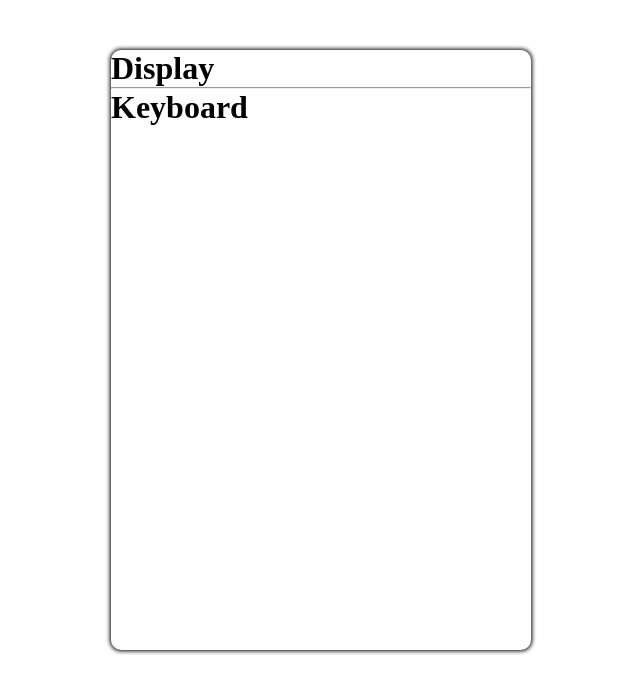
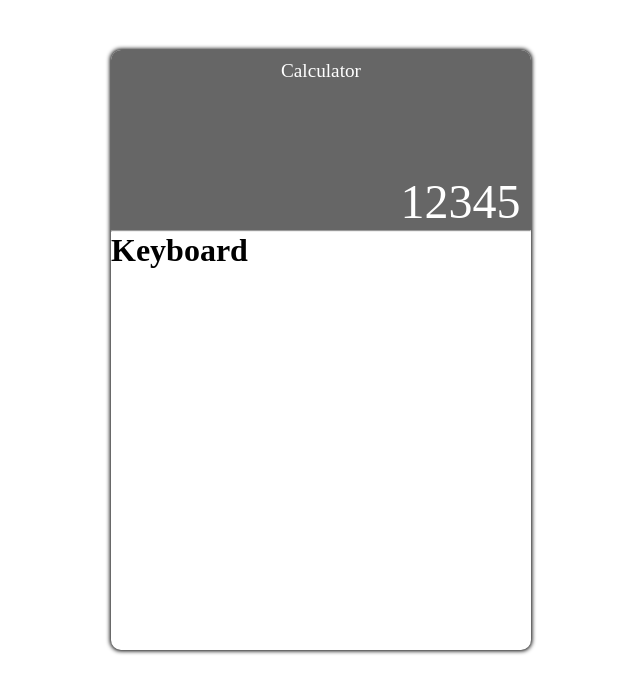
Before and after one commit to abhishekbhadoriya421/calculatorUsingReact, a React (Create React App) app: page / in a window 1280 px wide. Shown: the top 694 px of the page, without its empty margins (319-959 px from the left). Built offline with nearby package versions, Linux system fonts and the light colour scheme.

Commit message:
Complete design for display

```diff
--- a/src/component/Display/DisplayComponent.jsx
+++ b/src/component/Display/DisplayComponent.jsx
@@ -1,5 +1,10 @@
+import style from './DisplayStyle.module.css'
 export default function DisplayComponent(){
     return(<>
-        <h1>Display</h1>
+        {/* Main Display */}
+        <div className={style.display}>
+            <nav className={style.navBar}>Calculator</nav>
+            <p className={style.resultContainer}>12345</p>
+        </div>
     </>)
 }
--- /dev/null
+++ b/src/component/Display/DisplayStyle.module.css
@@ -0,0 +1,22 @@
+.display{
+    width: 100%;
+    margin: auto;
+    height: 30%;
+    border-top-left-radius: 10px;
+    border-top-right-radius: 10px;
+    padding-top: 10px;
+    background-color: rgb(102 102 102);
+    color: white;
+}
+
+.navBar{
+    text-align: center;
+    font-size: 1.2rem;
+}
+
+.resultContainer{
+    width: 95%;
+    margin: 22% auto 0px;
+    text-align: end;
+    font-size: 3rem;
+}
--- a/src/component/calculatorStyle.module.css
+++ b/src/component/calculatorStyle.module.css
@@ -1,6 +1,7 @@
 *{
     margin: 0;
     padding: 0;
+    box-sizing: border-box;
 }
 .CalculatorComponent{
     width: 420px;
```
